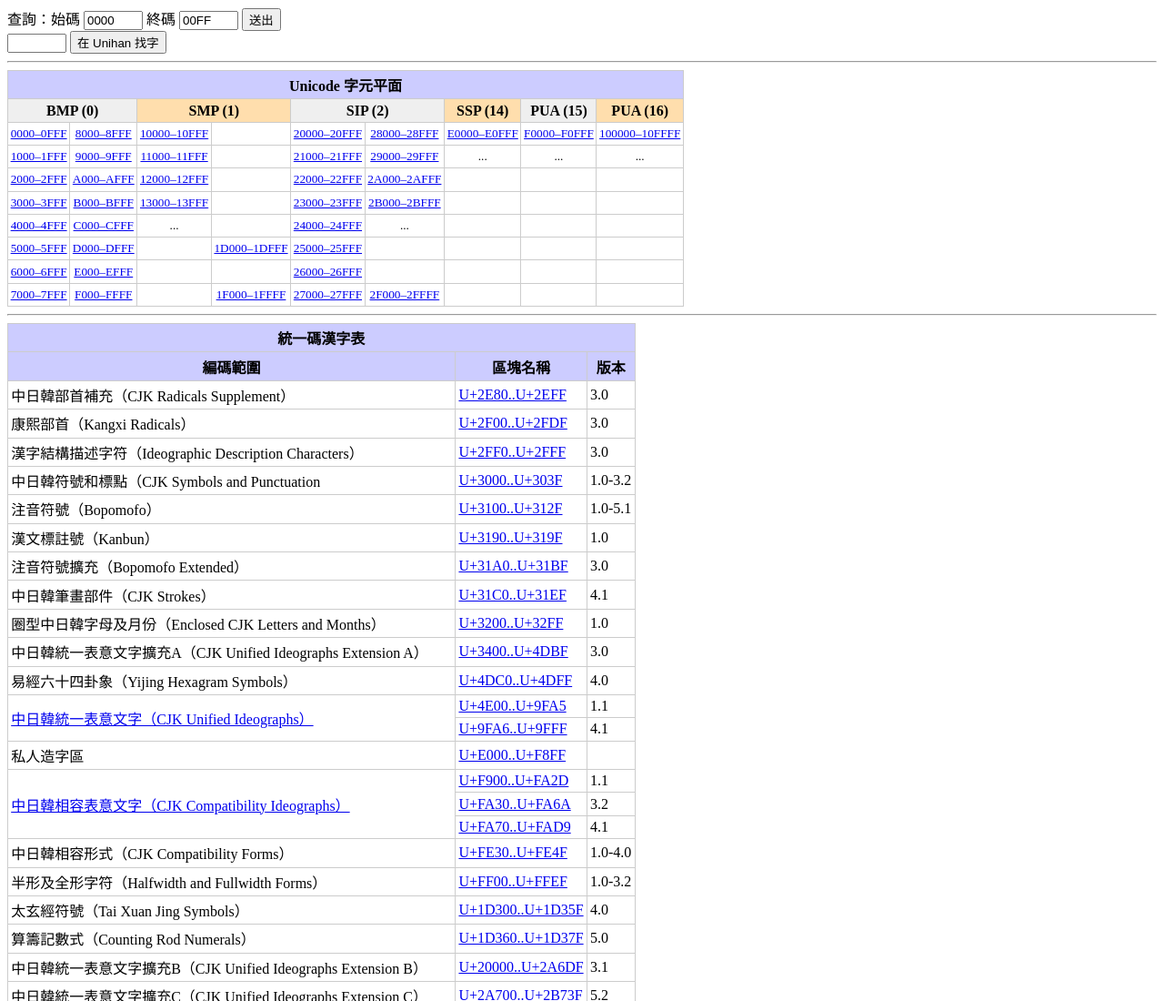
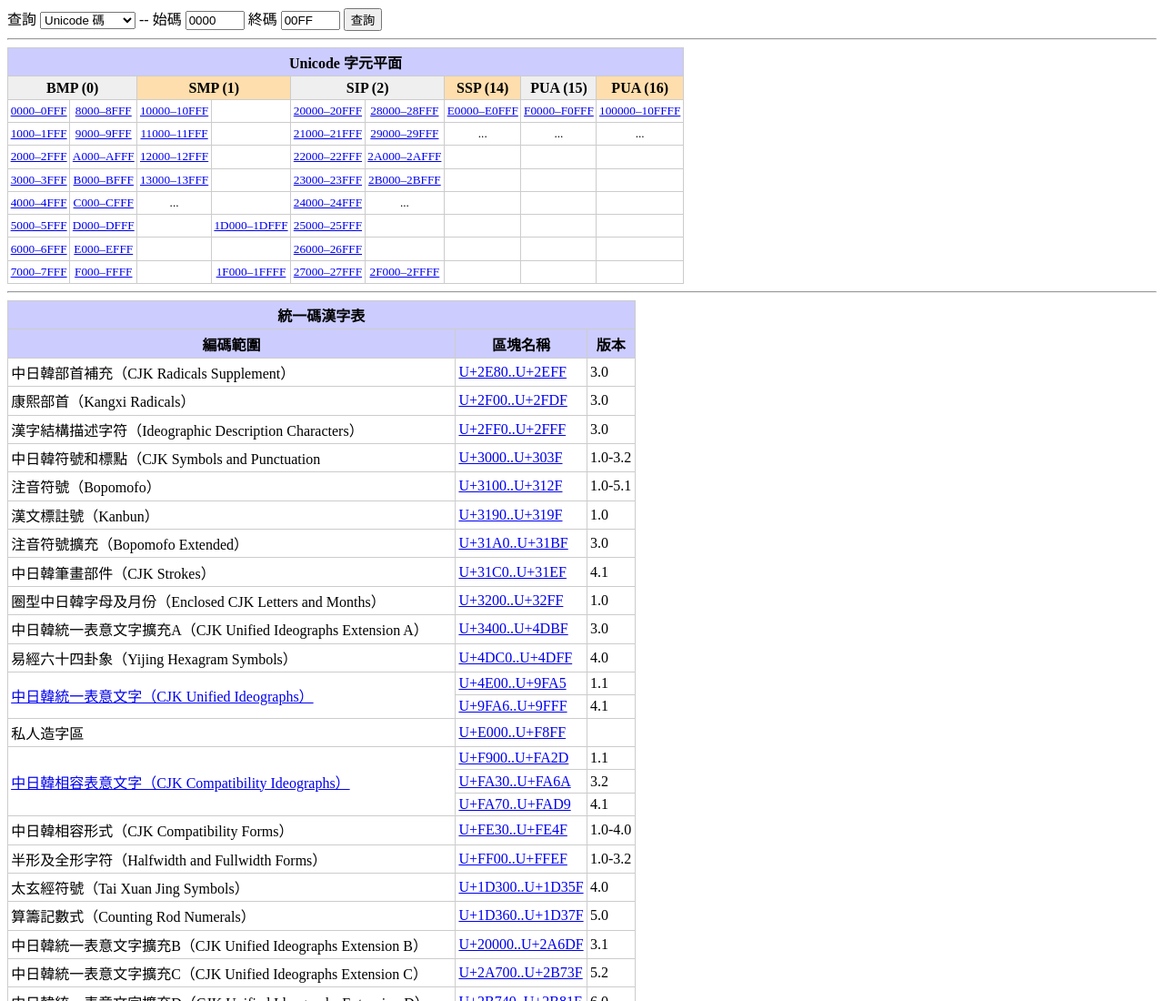
Before and after one commit to codegooglecom/hanzitool, a plain HTML site: page unicode.html in a window 1280 px wide. Shown: the top 1100 px of the page at 91% size. Drawn offline with Linux system fonts and the light colour scheme.

Commit message:
????????????-???????

```diff
--- a/unicode.html
+++ b/unicode.html
@@ -48,13 +48,36 @@ function hexdec(hex_string) {
     return parseInt(hex_string, 16);
 }
 
-function searchunihan(key) {
-    window.open('http://www.unicode.org/cgi-bin/GetUnihanData.pl?codepoint='+key);
+function search() {
+    var mode = $('mode').value;
+    switch (mode) {
+        case 'range':
+            location.href = '?s=' + $('s').value + '&e=' + $('e').value;
+            break;
+        case 'char':
+            var s = parseInt($('char').value.charCodeAt(0));
+            var e = s + (parseInt($('count').value)||1) - 1;
+            s = dechex(s); e = dechex(e);
+            location.href = '?s=' + s + '&e=' + e;
+            break;
+        case 'unihan':
+            window.open('http://www.unicode.org/cgi-bin/GetUnihanData.pl?codepoint=' + $('unihan').value);
+            break;
+    }
+}
+
+function switch_mode() {
+    var mode = $('mode').value;
+    $('mode_range').style.display = 'none';
+    $('mode_char').style.display = 'none';
+    $('mode_unihan').style.display = 'none';
+    $('mode_'+mode).style.display = '';
 }
 
 function init() {
+    switch_mode();
+
     var $_GET = _GET();
-
     if ($_GET['s']==undefined && $_GET['e']==undefined) {var startx = '0000', endx = '00FF';}
     else {var startx = $_GET['s'], endx = $_GET['e'];}
     var start = hexdec(startx);
@@ -95,8 +118,21 @@ function init() {
 </script>
 </head>
 <body onload="init();">
-<form method="get" action=""><div>查詢：始碼 <input id="s" name="s" size="5" type="text" /> 終碼 <input id="e" name="e" size="5" type="text" /> <input value="送出" type="submit" /></div></form>
-<form method="get" action="javascript:searchunihan($('uni').value);"><div><input id="uni" size="5" type="text" /> <input value="在 Unihan 找字" type="submit" /></div></form>
+<form method="get" action="javascript:search();">
+    <div>
+        <label>查詢</label>
+        <select id="mode" onchange="switch_mode();">
+          <option value="range" selected="selected">Unicode 碼</option>
+          <option value="char">字元</option>
+          <option value="unihan">Unihan資料庫</option>
+        </select>
+        <label> -- </label>
+        <span id="mode_range">始碼 <input id="s" size="5" type="text" /> 終碼 <input id="e" size="5" type="text" /></span>
+        <span id="mode_char">字元 <input id="char" size="2" type="text" /> 數量 <input id="count" size="4" type="text" /></span>
+        <span id="mode_unihan">字元或 Unicode 碼 <input id="unihan" size="5" type="text" /></span>
+        <input type="submit" value="查詢" />
+    </div>
+</form>
 <hr/>
 
 <table class="pretty">
```
